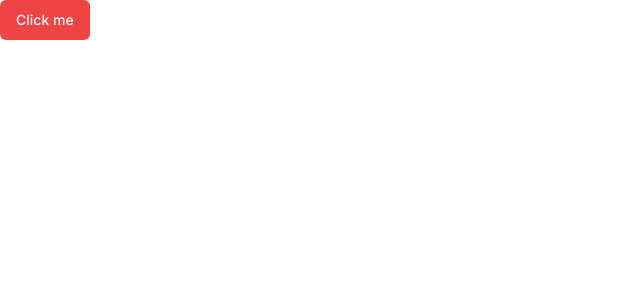
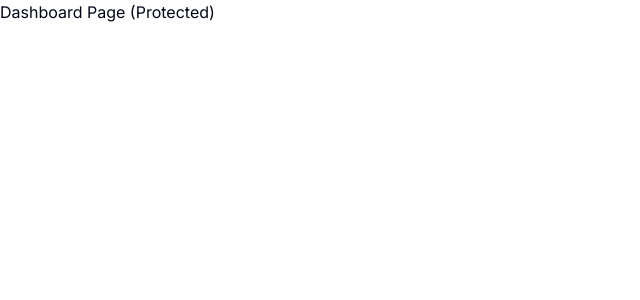
Before and after one commit to itsashishsahu/nextjs-ai-gpt-saas, a Next.js app: page /dashboard in a window 1280 px wide. Shown: the top 300 px of the page, without its empty margins (0-640 px from the left). Built offline with nearby package versions, Linux system fonts and the light colour scheme.

Commit message:
- Minor changes in dashboard page

```diff
--- a/app/(dashboard)/(routes)/dashboard/page.tsx
+++ b/app/(dashboard)/(routes)/dashboard/page.tsx
@@ -1,9 +1,8 @@
-import { Button } from "@/components/ui/button";
 
 
 const DashboardPage = () => {
   return (
-    <Button variant={"destructive"}>Click me</Button>
+    <p>Dashboard Page (Protected) </p>
   )
 }
 
--- a/app/(landing)/page.tsx
+++ b/app/(landing)/page.tsx
@@ -1,7 +1,9 @@
 
 const LandingPage = () => {
   return (
-
+    <div>
+        Landing Page (Unprotected)
+    </div>
   )
 }
 
```
